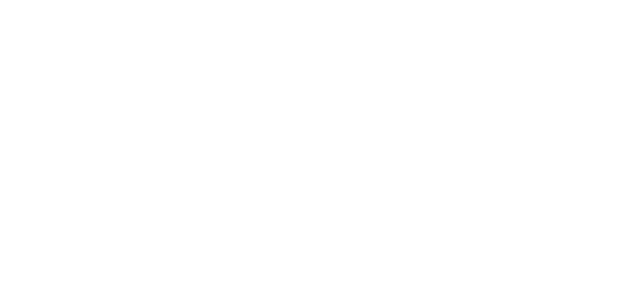
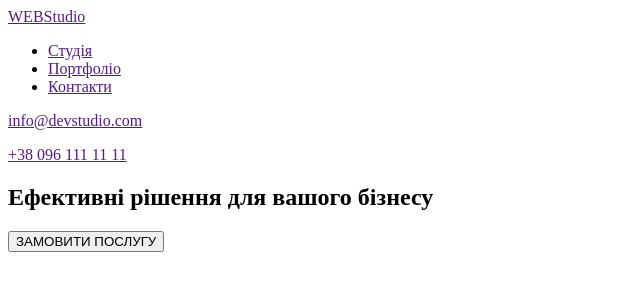
Before and after one commit to Maksym-Svyrydov/goit-markup-hw-01, a plain HTML site: page index.html in a window 1280 px wide. Shown: the whole page, without its empty margins (0-640 px from the left). Drawn offline with Linux system fonts and the light colour scheme.

Commit message:
header+section2

```diff
--- a/index.html
+++ b/index.html
@@ -1,5 +1,5 @@
 <!DOCTYPE html>
-<html lang="en">
+<html lang="ua">
 <head>
     <meta charset="UTF-8">
     <meta http-equiv="X-UA-Compatible" content="IE=edge">
@@ -8,7 +8,23 @@
 </head>
 <body>
     <header>
-        <span>   </span>
+        <a href=""><span>WEB</span>Studio</a>
+        <nav>
+            <ul>
+                <li><a href="">Студія</a></li>
+                <li><a href="">Портфоліо</a></li>
+                <li><a href="">Контакти</a></li>
+            </ul>
+        </nav>
+        <div>
+            <p><a href="">info@devstudio.com</a></p>
+            <p><a href="">+38 096 111 11 11</a></p>
+        </div>
     </header>
+    <section>
+        <h1>Ефективні рішення для вашого бізнесу</h1>
+        <button type="button"> ЗАМОВИТИ ПОСЛУГУ</button>
+    </section>
+
 </body>
 </html>
```
